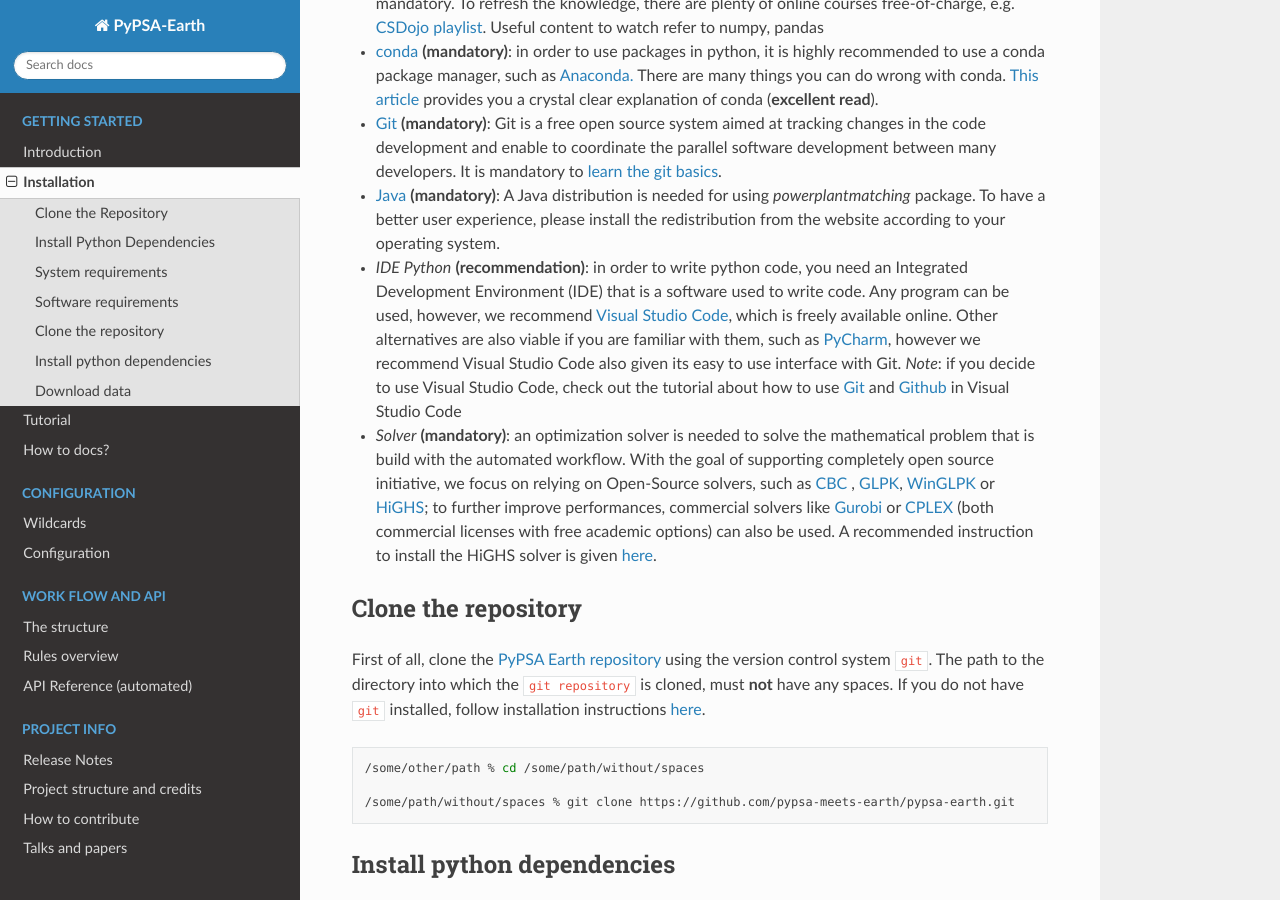
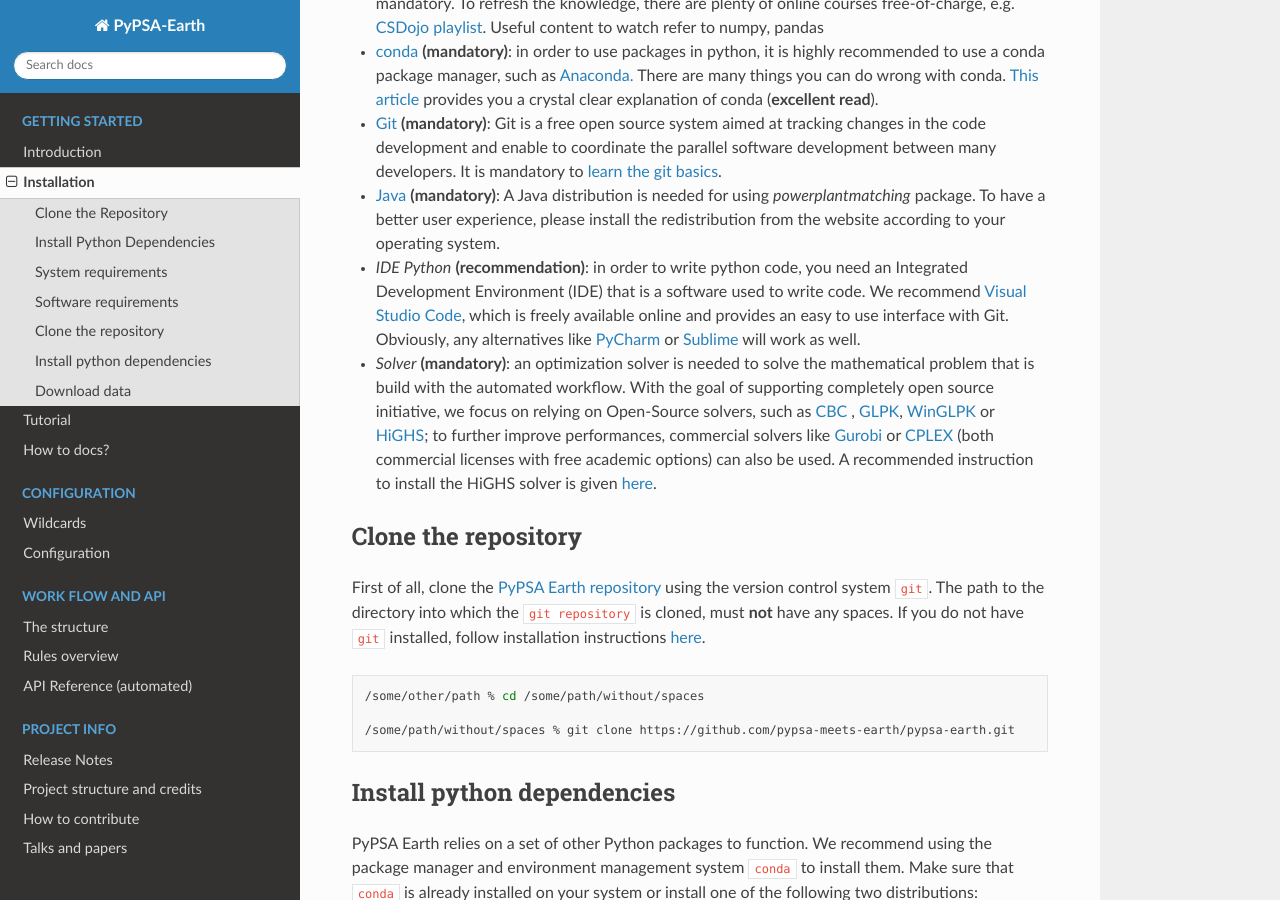
Before and after one commit to pypsa-meets-earth/pypsa-earth, a Sphinx documentation site: the page built from doc/installation.rst, in a window 1280 px wide and 900 px high, scrolled down 1580 px. Built offline with Sphinx 7.4.7 and the Read the Docs theme 2.0.0, drawn with Linux system fonts in a browser that asks for light colours; pages that are not in the unit, such as notebooks, are missing from menus; the version number could not be read and is left out.

Commit message:
Shorten IDE recommendations

```diff
--- a/doc/installation.rst
+++ b/doc/installation.rst
@@ -89,13 +89,8 @@
 - `Java <https://www.oracle.com/java/technologies/downloads/>`_ **(mandatory)**: A Java distribution is needed for using `powerplantmatching` package.
   To have a better user experience, please install the redistribution from the website according to your operating system.
 - `IDE Python` **(recommendation)**: in order to write python code, you need an Integrated Development Environment (IDE)
-  that is a software used to write code. Any program can be used, however, we recommend `Visual Studio Code <https://code.visualstudio.com/>`_,
-  which is freely available online.
-  Other alternatives are also viable if you are familiar with them, such as `PyCharm <https://www.jetbrains.com/pycharm/>`_,
-  however we recommend Visual Studio Code also given its easy to use interface with Git.
-  *Note*: if you decide to use Visual Studio Code, check out the tutorial about how to use
-  `Git <https://code.visualstudio.com/docs/editor/versioncontrol#_git-support>`__ and `Github <https://code.visualstudio.com/docs/editor/github>`__
-  in Visual Studio Code
+  that is a software used to write code. We recommend `Visual Studio Code <https://code.visualstudio.com/>`_, which is freely available online and provides an easy to use interface with Git. Obviously, any alternatives like `PyCharm <https://www.jetbrains.com/pycharm/>`_ or `Sublime <https://www.sublimetext.com/>`_ will work as well.
+
 - `Solver` **(mandatory)**: an optimization solver is needed to solve the mathematical problem that is build with the automated workflow.
   With the goal of supporting completely open source initiative, we focus on relying on Open-Source solvers, such as `CBC <https://projects.coin-or.org/Cbc>`_ ,
   `GLPK <https://www.gnu.org/software/glpk/>`_, `WinGLPK <http://winglpk.sourceforge.net/>`_ or `HiGHS <https://github.com/ERGO-Code/HiGHS>`_;
```
